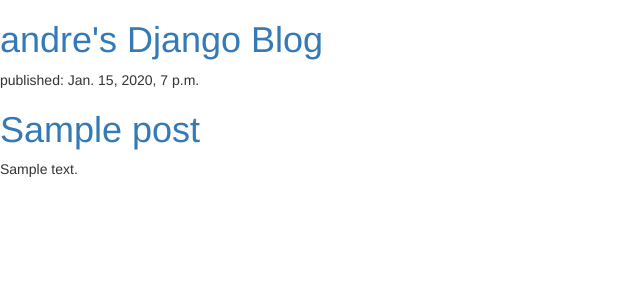
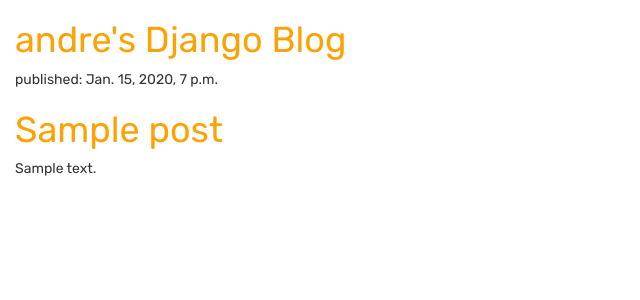
Before and after one commit to andre-kim/my-django-post, a Django app: template blog/templates/blog/post_list.html in a window 1280 px wide. Shown: the top 300 px of the page, without its empty margins (0-640 px from the left). Run offline with Django 3.2, Linux system fonts and the light colour scheme; the template is opened without the code that fills it: values that come from a table or form of the project are taken from there, others are empty; tables that the repository leaves empty hold one stand-in row (values such as "Sample post"); some libraries are stand-ins or nearby versions.

Commit message:
POST-6 change fonts & color

```diff
--- /dev/null
+++ b/blog/static/css/blog.css
@@ -0,0 +1,9 @@
+h1 a {
+    color: #FCA205;
+}
+
+body{
+    padding-left: 15px;
+    font-family: 'Rubik';
+
+}
--- a/blog/templates/blog/post_list.html
+++ b/blog/templates/blog/post_list.html
@@ -1,8 +1,11 @@
+{% load staticfiles %}
 <!DOCTYPE html>
 <html lang="en">
 <head>
     <link rel="stylesheet" href="//maxcdn.bootstrapcdn.com/bootstrap/3.2.0/css/bootstrap.min.css">
     <link rel="stylesheet" href="//maxcdn.bootstrapcdn.com/bootstrap/3.2.0/css/bootstrap-theme.min.css">
+    <link rel="stylesheet" href="{% static 'css/blog.css' %}">
+    <link href="https://fonts.googleapis.com/css?family=Rubik&subset=latin,latin-ext" rel="stylesheet" type="text/css">
     <meta charset="UTF-8">
     <title>Title</title>
 </head>
```
